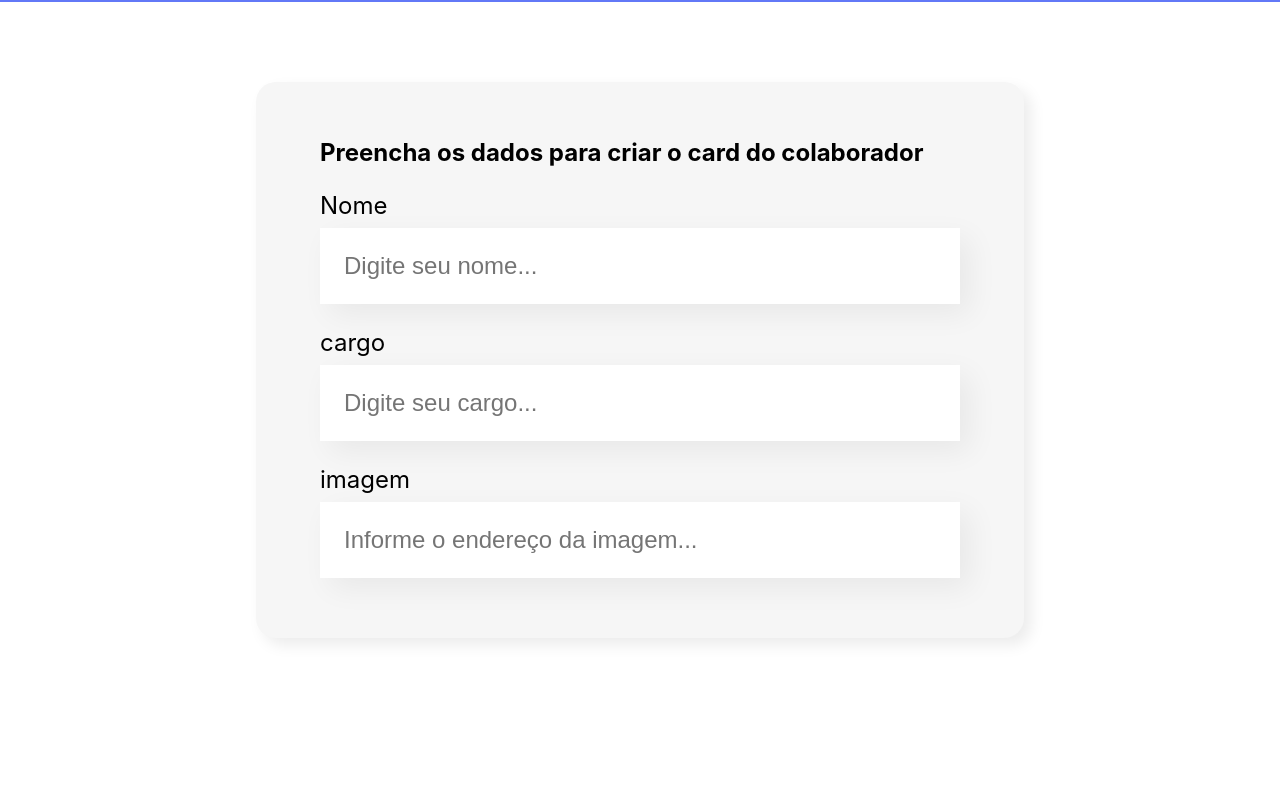
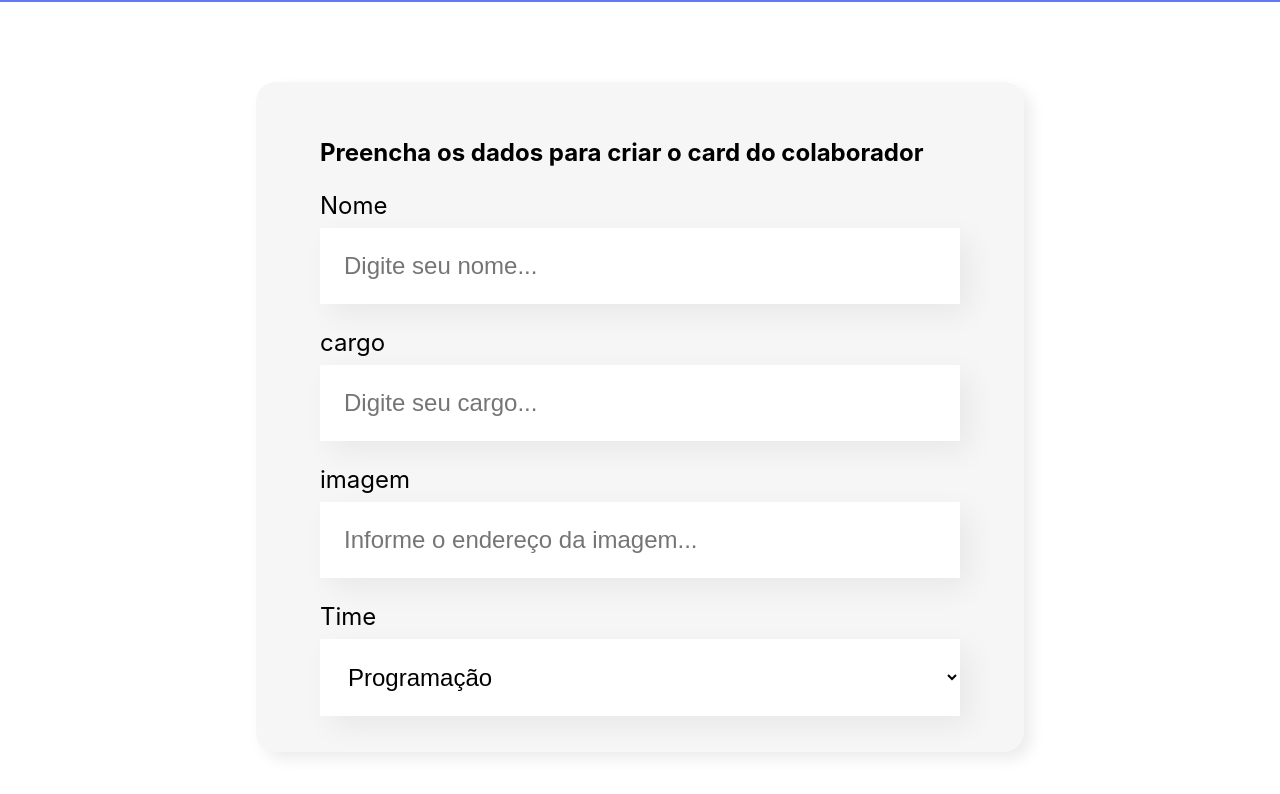
Before and after one commit to Cleber-Severo/React-Organo, a React (Create React App) app: page / in a window 1280 px wide. Shown: the part 496-1290 px from the top of the page. Before the commit the page ends 1214 px from the top, so only its background shows below. Built offline with nearby package versions, Linux system fonts and the light colour scheme.

Commit message:
Adding the select and using map arrays

```diff
--- a/src/App.js
+++ b/src/App.js
@@ -1,5 +1,6 @@
 import Banner from './componentes/Banner';
 import Formulario from './componentes/Formulario';
+
 
 function App() {
   return (
--- a/src/componentes/Formulario/index.js
+++ b/src/componentes/Formulario/index.js
@@ -1,5 +1,16 @@
 import CampoTexto from '../CampoTexto';
+import ListaSuspensa from '../ListaSuspensa';
 import './Formulario.css'
+
+const times = [
+  'Programação',
+  'Front-End',
+  'Data Science',
+  'Devops',
+  'UX e Design',
+  'Mobile',
+  'Inovação e Gestão'
+]
 
 const Formulario = () => {
     return(
@@ -10,6 +21,7 @@
                 <CampoTexto label="Nome" placeholder="Digite seu nome"/>
                 <CampoTexto label="cargo" placeholder="Digite seu cargo"/>
                 <CampoTexto label="imagem" placeholder="Informe o endereço da imagem"/>
+                <ListaSuspensa label="Time" itens={times}/>
             </form>
         </section>
 
--- /dev/null
+++ b/src/componentes/ListaSuspensa/ListaSuspensa.css
@@ -0,0 +1,15 @@
+.lista-suspensa select {
+    background-color: #FFFFFF;
+    width: 100%;
+    box-shadow: 10px 10px 30px rgba(0, 0, 0, 0.06);
+    border: none;
+    font-size: 24px;
+    padding: 24px;
+    box-sizing: border-box;
+}
+
+.lista-suspensa label {
+    display: block;
+    font-size: 24px;
+    margin-bottom: 8px;
+}
--- /dev/null
+++ b/src/componentes/ListaSuspensa/index.js
@@ -0,0 +1,19 @@
+import './ListaSuspensa.css'
+
+const ListaSuspensa = (props) => {
+    console.log(props.itens)
+
+    return(
+        <div className='lista-suspensa' >
+            <label>{props.label}</label>
+            <select >
+                {props.itens.map( item => {
+                    return <option key={item}>{item}</option>
+                } )}
+            </select>
+        </div>
+
+    )
+}
+
+export default ListaSuspensa
```
